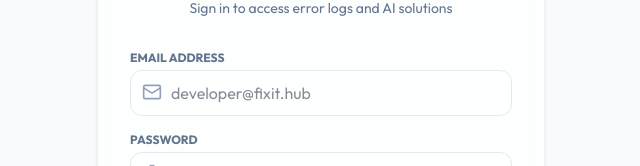
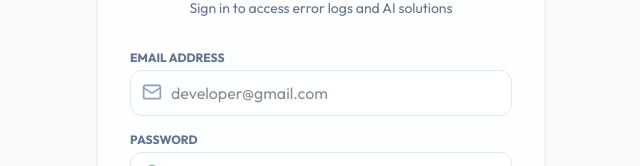
Before and after one commit to VIJAYAPANDIANT/fixit-hub, a React (Vite) app in the folder frontend/: page /login in a window 1280 px wide. Shown: the part 301-467 px from the top of the page, without its empty margins (319-959 px from the left). Built offline with nearby package versions, Linux system fonts and the light colour scheme; no server answers.

Commit message:
fix: update email placeholder to developer@gmail.com

```diff
--- a/frontend/src/pages/Login.tsx
+++ b/frontend/src/pages/Login.tsx
@@ -101,7 +101,7 @@ export const Login: React.FC = () => {
                 value={email}
                 onChange={(e) => setEmail(e.target.value)}
                 className="w-full pl-10 pr-4 py-2.5 rounded-xl border border-slate-200 dark:border-dark-800 bg-white/50 dark:bg-dark-900/50 focus:outline-none focus:ring-2 focus:ring-brand-500 transition"
-                placeholder="developer@fixit.hub"
+                placeholder="developer@gmail.com"
               />
             </div>
           </div>
```
Also changed, not shown: 1 other file (tests, documents, lock files or other folders).
